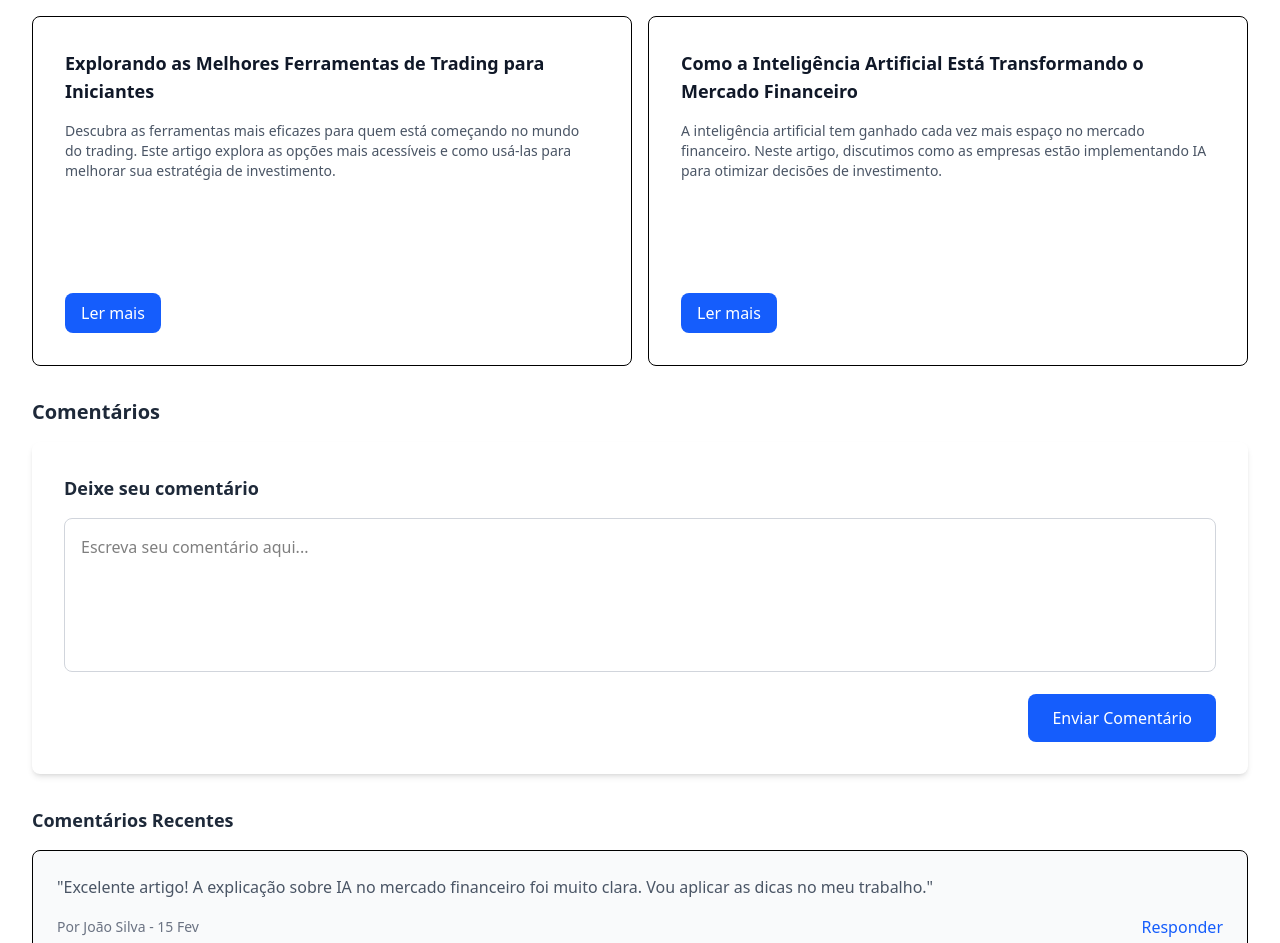
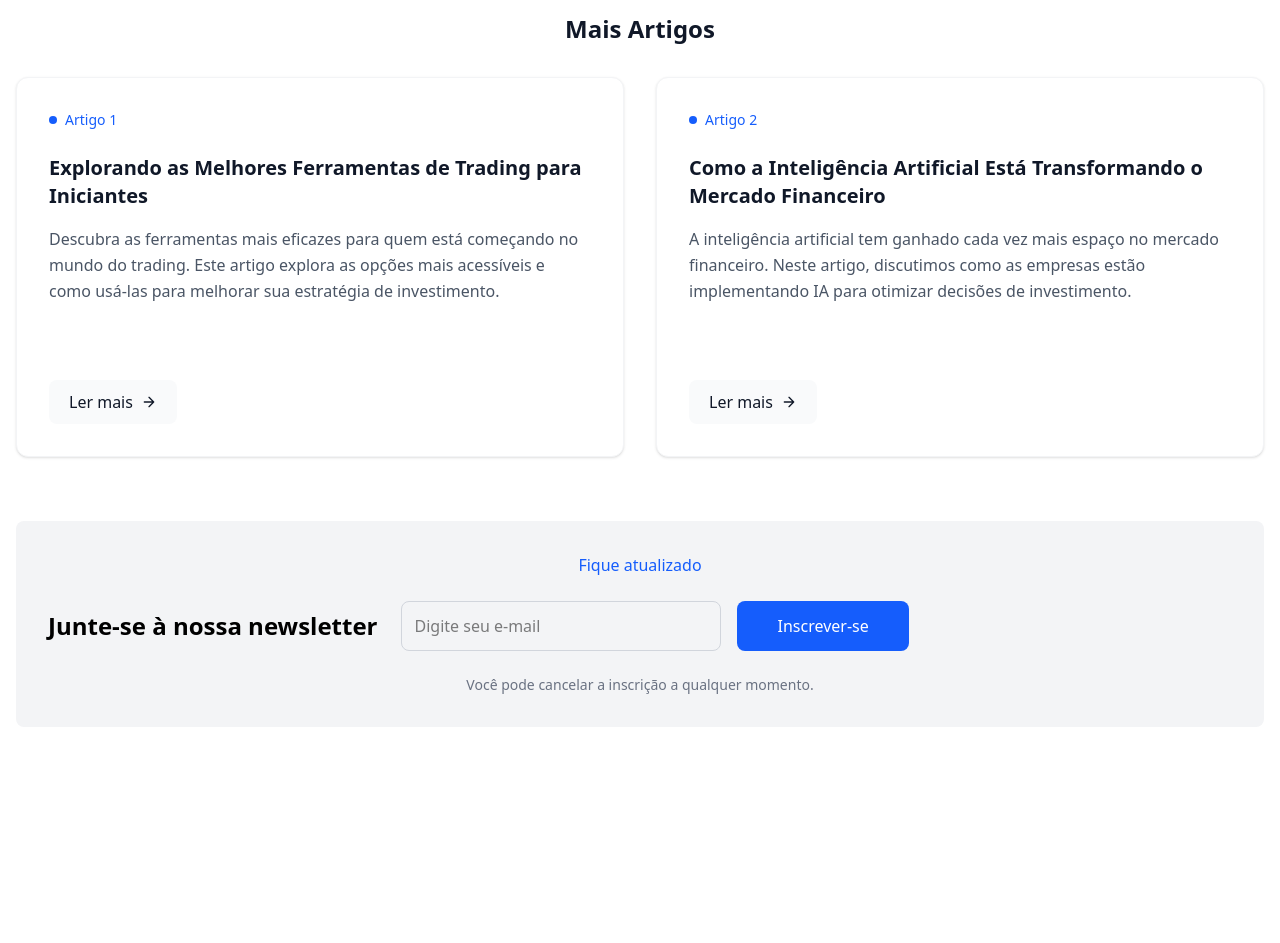
Before and after one commit to Hard-007/advanced-frontend-topics, a React (Vite) app: page / in a window 1280 px wide. Shown: the part 1169-2112 px from the top of the page. After the commit the page ends 1992 px from the top, so only its background shows below. Built offline with nearby package versions, Linux system fonts and the light colour scheme.

Commit message:
improve articles buttom

```diff
--- a/src/pages/index.tsx
+++ b/src/pages/index.tsx
@@ -38,8 +38,22 @@ const BlogPage = () => {
     },
   ];
 
+  const moreArticles = [
+    {
+      title: "Explorando as Melhores Ferramentas de Trading para Iniciantes",
+      content:
+        "Descubra as ferramentas mais eficazes para quem está começando no mundo do trading. Este artigo explora as opções mais acessíveis e como usá-las para melhorar sua estratégia de investimento.",
+    },
+    {
+      title:
+        "Como a Inteligência Artificial Está Transformando o Mercado Financeiro",
+      content:
+        "A inteligência artificial tem ganhado cada vez mais espaço no mercado financeiro. Neste artigo, discutimos como as empresas estão implementando IA para otimizar decisões de investimento.",
+    },
+  ];
+
   return (
-    <div className="min-h-screen py-24 px-4 md:px-8">
+    <div className="min-h-screen container mx-auto py-24 px-4">
       <div className="max-w-7xl mx-auto mb-16">
         <a
           href="/tutorial"
@@ -70,7 +84,7 @@ const BlogPage = () => {
         </p>
       </div>
 
-      <div className="max-w-7xl mx-auto mb-16">
+      <div className=" mb-16">
         <div className="flex flex-col md:flex-row justify-between items-start md:items-center gap-8 mb-8">
           <div className="relative w-full md:w-96">
             <input
@@ -114,7 +128,7 @@ const BlogPage = () => {
         </div>
       </div>
 
-      <div className="max-w-7xl mx-auto grid md:grid-cols-2 gap-8">
+      <div className=" mx-auto grid md:grid-cols-2 gap-8">
         {blogPosts.map((post, index) => (
           <article key={index} className="group cursor-pointer">
             <div className="aspect-video bg-blue-600 rounded-lg mb-4 overflow-hidden">
@@ -147,120 +161,72 @@ const BlogPage = () => {
         ))}
       </div>
 
-      <div className="mt-8">
-        <h3 className="text-xl font-semibold text-gray-800 mb-4">
-          Artigos Relacionados
+      <div className="mt-16">
+        <h3 className="text-2xl font-bold text-gray-900 mb-8 text-center">
+          Mais Artigos
         </h3>
-        <div className="flex flex-wrap grid md:grid-cols-2 gap-4">
-          <div className="p-8 border rounded-lg h-[350px] flex flex-col justify-between">
-            <div>
-              <h4 className="text-lg font-bold text-gray-900 mb-4">
-                Explorando as Melhores Ferramentas de Trading para Iniciantes
-              </h4>
-              <p className="text-sm text-gray-600 line-clamp-4">
-                Descubra as ferramentas mais eficazes para quem está começando
-                no mundo do trading. Este artigo explora as opções mais
-                acessíveis e como usá-las para melhorar sua estratégia de
-                investimento.
-              </p>
-            </div>
-            <div className="mt-4">
-              <button className="px-4 py-2 bg-blue-600 text-white rounded-lg hover:bg-blue-700 transition-colors">
-                Ler mais
-              </button>
-            </div>
-          </div>
-          <div className="p-8 border rounded-lg h-[350px] flex flex-col justify-between">
-            <div>
-              <h4 className="text-lg font-bold text-gray-900 mb-4">
-                Como a Inteligência Artificial Está Transformando o Mercado
-                Financeiro
-              </h4>
-              <p className="text-sm text-gray-600 line-clamp-4">
-                A inteligência artificial tem ganhado cada vez mais espaço no
-                mercado financeiro. Neste artigo, discutimos como as empresas
-                estão implementando IA para otimizar decisões de investimento.
-              </p>
-            </div>
-            <div className="mt-4">
-              <button className="px-4 py-2 bg-blue-600 text-white rounded-lg hover:bg-blue-700 transition-colors">
-                Ler mais
-              </button>
-            </div>
-          </div>
-        </div>
-      </div>
-
-      <div className="mt-8">
-        <h3 className="text-xl font-semibold text-gray-800 mb-4">
-          Comentários
-        </h3>
-        <div className="bg-white p-8 rounded-lg shadow-md">
-          <h4 className="text-lg font-semibold text-gray-800 mb-4">
-            Deixe seu comentário
-          </h4>
-          <textarea
-            className="w-full p-4 border border-gray-300 rounded-lg resize-none"
-            rows="5"
-            placeholder="Escreva seu comentário aqui..."
-          ></textarea>
-          <div className="flex justify-end mt-4">
-            <button className="px-6 py-3 bg-blue-600 text-white rounded-lg hover:bg-blue-700 transition-colors">
-              Enviar Comentário
-            </button>
-          </div>
-        </div>
-
-        <div className="mt-8">
-          <h4 className="text-lg font-semibold text-gray-800 mb-4">
-            Comentários Recentes
-          </h4>
-          <div className="space-y-6">
-            <div className="p-6 bg-gray-50 border rounded-lg">
-              <p className="text-gray-600">
-                "Excelente artigo! A explicação sobre IA no mercado financeiro
-                foi muito clara. Vou aplicar as dicas no meu trabalho."
-              </p>
-              <div className="flex items-center justify-between mt-4">
-                <span className="text-sm text-gray-500">
-                  Por João Silva - 15 Fev
-                </span>
-                <button className="text-blue-600 hover:text-blue-700">
-                  Responder
+        <div className="grid md:grid-cols-2 gap-8">
+          {moreArticles.map((article, index) => (
+            <div
+              key={index}
+              className="group p-8 bg-white border border-gray-100 rounded-xl shadow-sm
+                hover:shadow-xl hover:border-blue-100 hover:scale-[1.02]
+                transition-all duration-300 h-[380px] flex flex-col justify-between"
+            >
+              <div>
+                <div className="flex items-center gap-2 mb-6">
+                  <div className="w-2 h-2 rounded-full bg-blue-600"></div>
+                  <span className="text-sm text-blue-600 font-medium">
+                    Artigo {index + 1}
+                  </span>
+                </div>
+                <h4 className="text-xl font-bold text-gray-900 mb-4 group-hover:text-blue-600 transition-colors">
+                  {article.title}
+                </h4>
+                <p className="text-base text-gray-600 line-clamp-4 leading-relaxed">
+                  {article.content}
+                </p>
+              </div>
+              <div className="mt-6">
+                <button
+                  className="inline-flex items-center gap-2 bg-gray-50 text-gray-900 font-medium
+                  py-2.5 px-5 rounded-lg group-hover:bg-blue-600 group-hover:text-white
+                  transition-all duration-300"
+                >
+                  Ler mais
+                  <svg
+                    className="w-4 h-4"
+                    viewBox="0 0 24 24"
+                    fill="none"
+                    stroke="currentColor"
+                  >
+                    <path
+                      d="M5 12h14m-7-7l7 7-7 7"
+                      strokeWidth="2"
+                      strokeLinecap="round"
+                      strokeLinejoin="round"
+                    />
+                  </svg>
                 </button>
               </div>
             </div>
-            <div className="p-6 bg-gray-50 border rounded-lg">
-              <p className="text-gray-600">
-                "Gostei muito das sugestões de ferramentas para iniciantes no
-                trading. Vou pesquisar mais sobre isso!"
-              </p>
-              <div className="flex items-center justify-between mt-4">
-                <span className="text-sm text-gray-500">
-                  Por Maria Souza - 12 Fev
-                </span>
-                <button className="text-blue-600 hover:text-blue-700">
-                  Responder
-                </button>
-              </div>
-            </div>
-          </div>
+          ))}
         </div>
       </div>
 
       <div className="max-w-7xl mx-auto mt-16 bg-gray-100 p-8 rounded-lg flex flex-col gap-6 items-center text-center">
         <span className="text-blue-600 cursor-default">Fique atualizado</span>
-        <div className="flex items-center gap-6 w-full">
+        <div className="flex flex-col md:flex-row items-center gap-6 w-full">
           <h2 className="text-2xl font-bold">Junte-se à nossa newsletter</h2>
-          <div className="flex flex-col w-200 md:flex-row gap-4">
+          <div className="flex flex-col sm:flex-row gap-4 w-full md:w-auto">
             <input
               type="email"
               placeholder="Digite seu e-mail"
               value={email}
               onChange={(e) => setEmail(e.target.value)}
-              className="w-150 p-3 border border-gray-300 rounded-lg"
+              className="w-full sm:w-80 p-3 border border-gray-300 rounded-lg"
             />
-            <button className="px-10 py-3 bg-blue-600 text-white rounded-lg hover:bg-blue-700 transition">
+            <button className="w-full sm:w-auto px-10 py-3 bg-blue-600 text-white rounded-lg hover:bg-blue-700 transition">
               Inscrever-se
             </button>
           </div>
```
